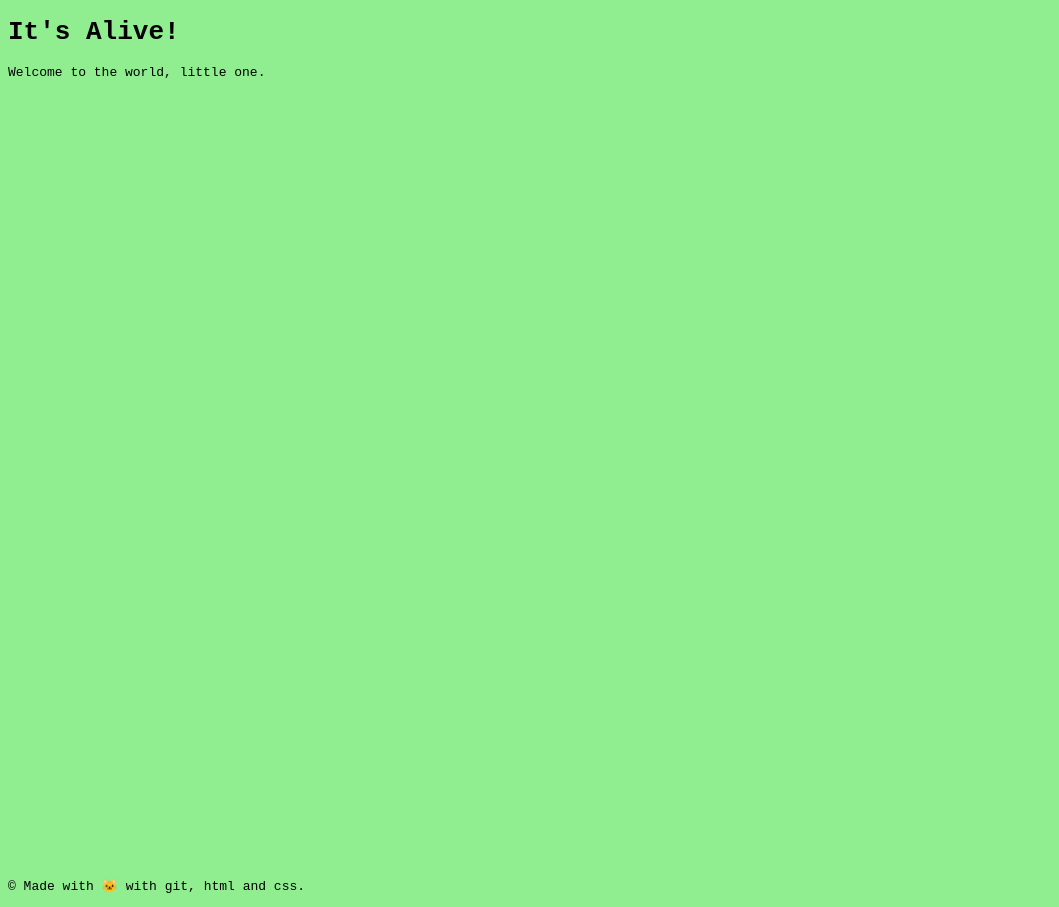
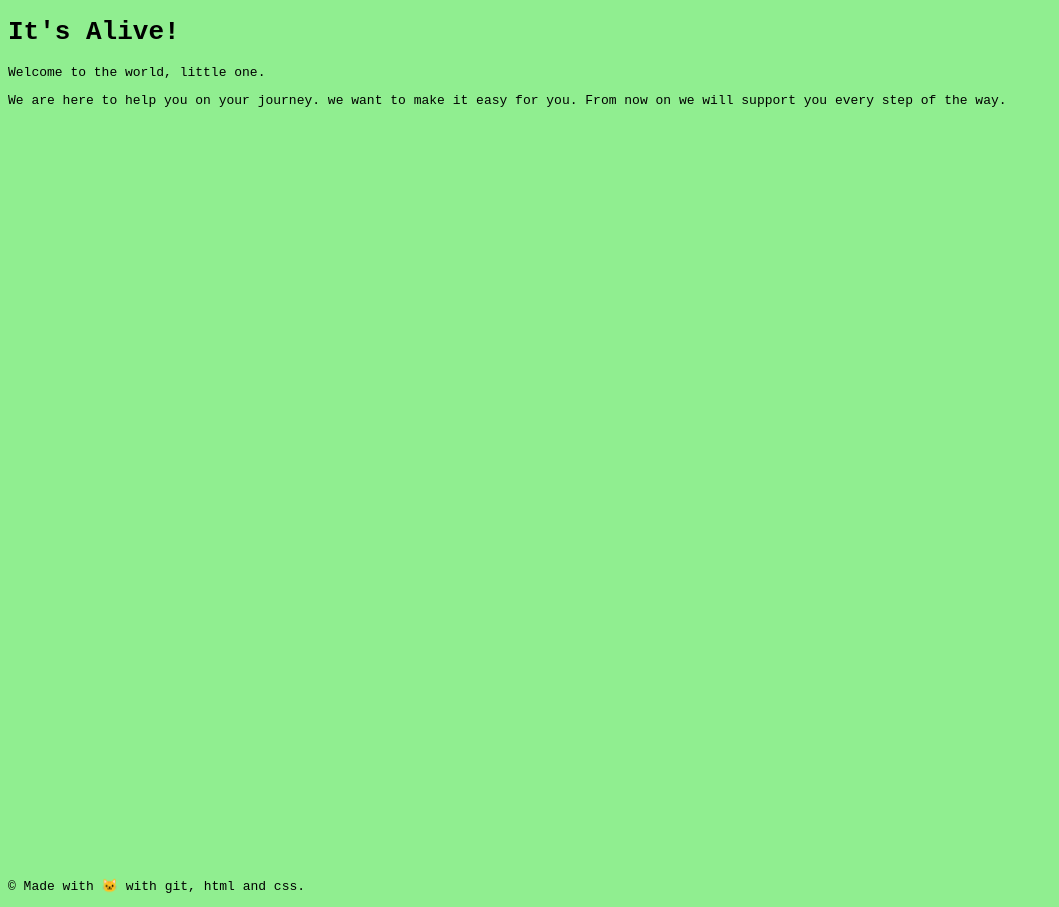
Before and after one commit to anarodriguezzz/MYFIRSTREPOSITORY, a plain HTML site: page index.html in a window 1280 px wide. Shown: the whole page, without its empty margins (0-1059 px from the left). Drawn offline with Linux system fonts and the light colour scheme.

Commit message:
add message in main

```diff
--- a/index.html
+++ b/index.html
@@ -12,6 +12,7 @@
     </header>
     <main>
         <p>Welcome to the world, little one.</p>
+        <p>We are here to help you on your journey. we want to make it easy for you. From now on we will support you every step of the way.</p>
     </main>
     <footer>
         <p>&copy; Made with 🐱 with git, html and css.</p>
```
